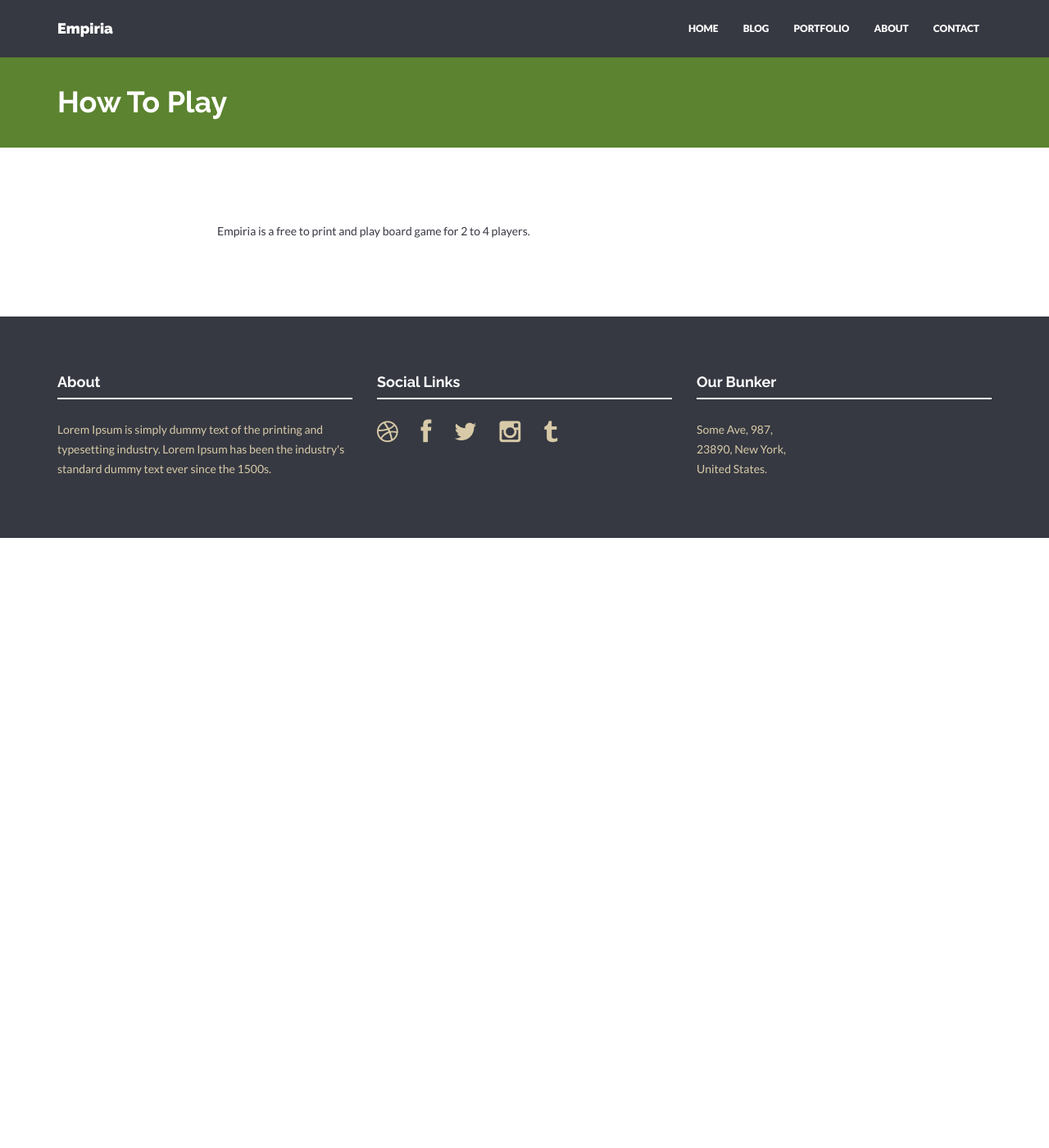
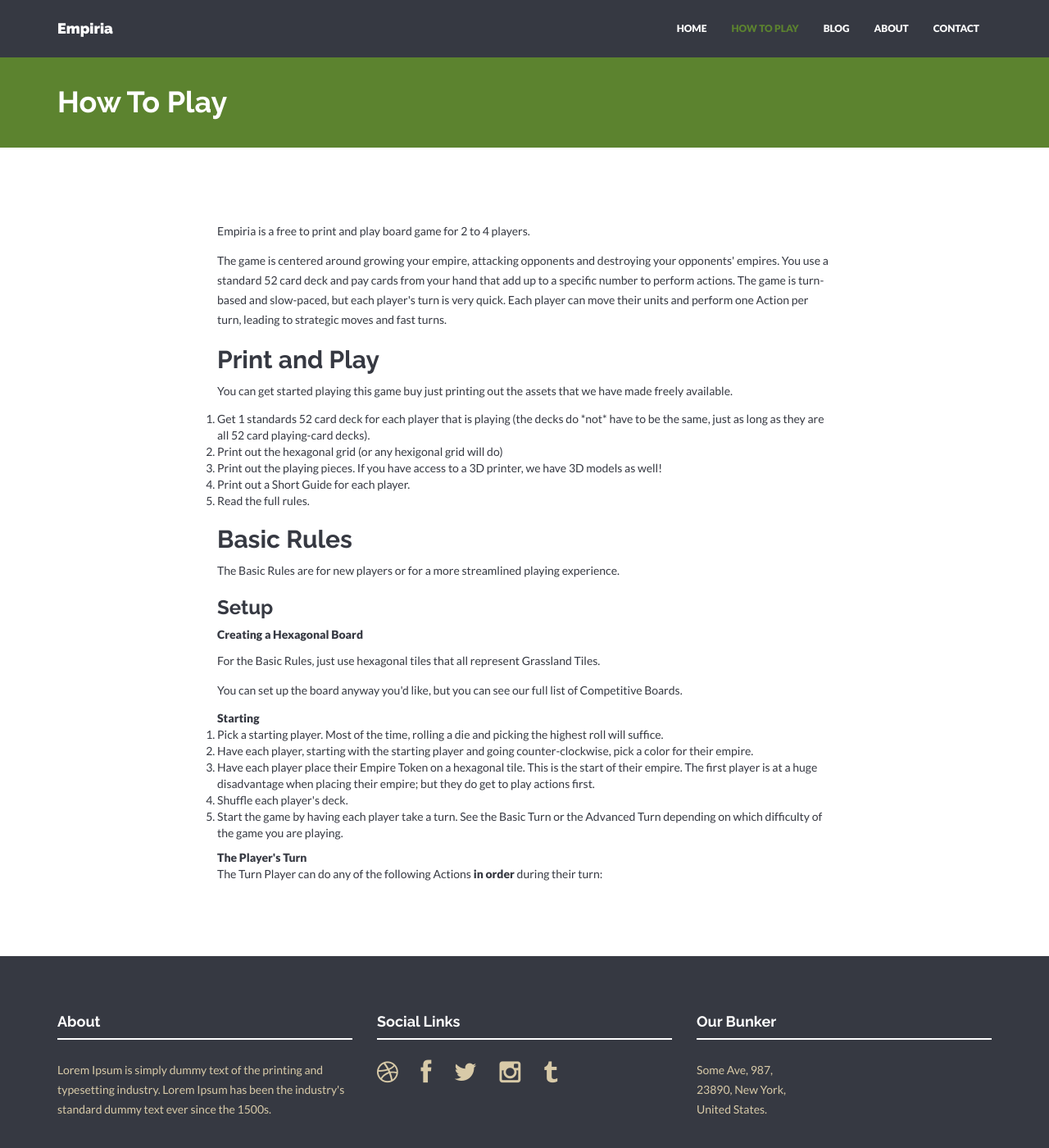
Before and after one commit to ChibiCritters/empiria-card-game, a Jekyll site: the page built from how-to-play.html, in a window 1280 px wide and 1400 px high. Shown: the whole window at 82% size. Built offline with Jekyll 4.4.1, drawn with Linux system fonts in a browser that asks for light colours; nearby versions of some CDN libraries.

Commit message:
how to play

```diff
--- a/_includes/nav.html
+++ b/_includes/nav.html
@@ -13,8 +13,8 @@
     <div class="navbar-collapse collapse navbar-right">
       <ul class="nav navbar-nav">
         <li {% if page.title == "Home" %}class="active"{% endif %}><a href="{{"/" | prepend: site.baseurl }}">HOME</a></li>
+        <li {% if page.title == "How To Play" %}class="active"{% endif %}><a href="{{"/how-to-play/" | prepend: site.baseurl }}">HOW TO PLAY</a></li>
         <li {% if page.title == "Blog" %}class="active"{% endif %}><a href="{{"/blog/" | prepend: site.baseurl }}">BLOG</a></li>
-        <li {% if page.title == "Portfolio" %}class="active"{% endif %}><a href="{{"/portfolio/" | prepend: site.baseurl }}">PORTFOLIO</a></li>
         <li {% if page.title == "About" %}class="active"{% endif %}><a href="{{"/about/" | prepend: site.baseurl }}">ABOUT</a></li>
         <li {% if page.title == "Contact" %}class="active"{% endif %}><a href="{{"/contact/" | prepend: site.baseurl }}">CONTACT</a></li>
       </ul>
--- a/how-to-play.html
+++ b/how-to-play.html
@@ -12,6 +12,52 @@ permalink: /how-to-play/
       <p>
         Empiria is a free to print and play board game for 2 to 4 players.
       </p>
+
+      <p>
+        The game is centered around growing your empire, attacking opponents and destroying your opponents' empires.  You use a standard 52 card deck and pay cards from your hand that add up to a specific number to perform actions.  The game is turn-based and slow-paced, but each player's turn is very quick. Each player can move their units and perform one Action per turn, leading to strategic moves and fast turns.
+      </p>
+
+      <h2>Print and Play</h2>
+
+      <p>You can get started playing this game buy just printing out the assets that we have made freely available.</p>
+
+      <ol>
+        <li>Get 1 standards 52 card deck for each player that is playing (the decks do *not* have to be the same, just as long as they are all 52 card playing-card decks).</li>
+        <li>Print out the hexagonal grid (or any hexigonal grid will do)</li>
+        <li>Print out the playing pieces.  If you have access to a 3D printer, we have 3D models as well!</li>
+        <li>Print out a Short Guide for each player.</li>
+        <li>Read the full rules.</li>
+      </ol>
+
+
+      <h2>Basic Rules</h2>
+
+      <p>The Basic Rules are for new players or for a more streamlined playing experience.</p>
+
+      <h3>Setup</h3>
+
+      <div><strong>Creating a Hexagonal Board</strong></div>
+
+      <p>For the Basic Rules, just use hexagonal tiles that all represent Grassland Tiles.</p>
+      <p>You can set up the board anyway you'd like, but you can see our full list of Competitive Boards.</p>
+
+      <div><strong>Starting</strong></div>
+      <ol>
+        <li>Pick a starting player.  Most of the time, rolling a die and picking the highest roll will suffice.</li>
+        <li>Have each player, starting with the starting player and going counter-clockwise, pick a color for their empire.</li>
+        <li>Have each player place their Empire Token on a hexagonal tile. This is the start of their empire.  The first player is at a huge disadvantage when placing their empire; but they do get to play actions first.</li>
+        <li>Shuffle each player's deck.</li>
+        <li>Start the game by having each player take a turn.  See the Basic Turn or the Advanced Turn depending on which difficulty of the game you are playing.</li>
+      </ol>
+
+      <div><strong>The Player's Turn</strong></div>
+
+      The Turn Player can do any of the following Actions <strong>in order</strong> during their turn:
+
+      <ol>
+
+      </ol>
+
     </div><!--/col-lg-8 -->
 
   </div>
```
